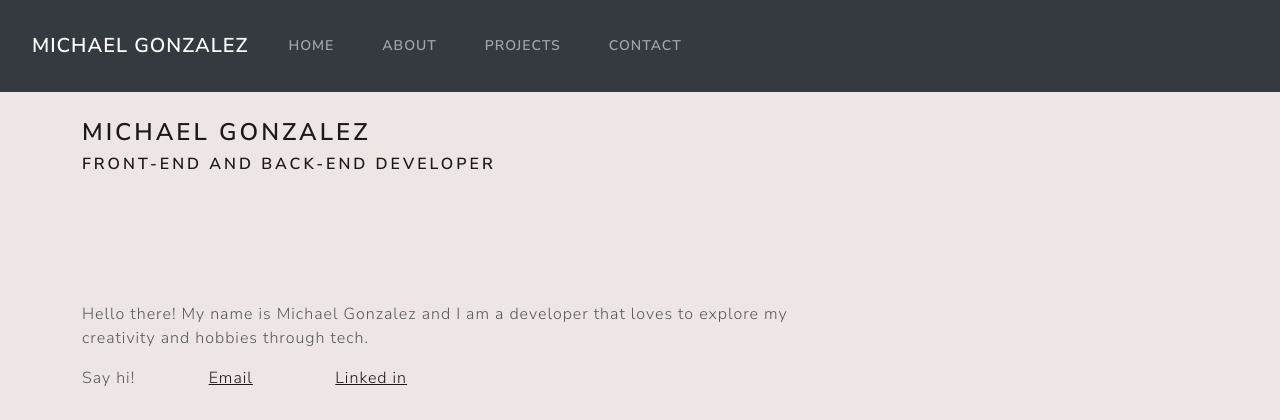
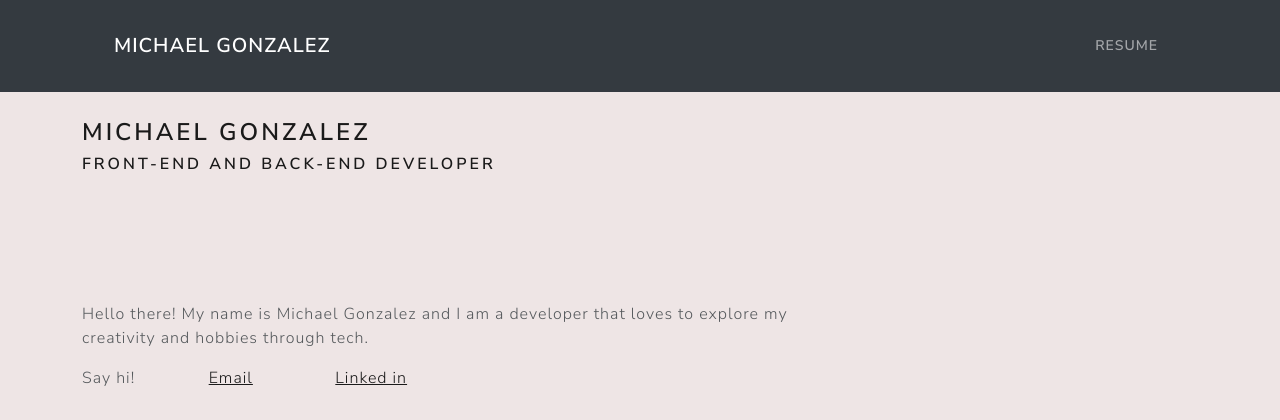
Before and after one commit to mike-gnzz/personal_professional_website, a Django app: page / in a window 1280 px wide. Shown: the top 420 px of the page. Run offline with Django 4.2, Linux system fonts and the light colour scheme; data comes from the database, SQL or seed files in the repository; some libraries are stand-ins or nearby versions.

Commit message:
made changes to navbar to be right aligned and only have resume link

```diff
--- a/templates/base.html
+++ b/templates/base.html
@@ -8,29 +8,23 @@
     <title>{% block title %}Michael Gonzalez{% endblock %}</title>
     <!-- Include bootstrap CSS-->
     <link rel='stylesheet' href="{% static 'pages/css/bootstrap.css' %}">
-
 </head>
 <body>
-    <nav class="navbar navbar-expand-lg navbar-dark bg-dark">
-        <a class="navbar-brand ml-3" href="#"> Michael Gonzalez </a>
-        <button class="navbar-toggler" type="button" data-toggle="collapse" data-target="#navbarNav" aria-controls="navbarNav" aria-expanded="false" aria-label="Toggle navigation">
-            <span class="navbar-toggler-icon"></span>
-        </button>
-        <div class="collapse navbar-collapse" id="navbarNav">
-                <ul class="navbar-nav ml-auto">
+    <nav class="navbar navbar-expand-lg navbar-dark bg-dark fixed-top">
+        <div class="container">
+            <a class="navbar-brand me-auto" href="/"> Michael Gonzalez </a>
+            <button class="navbar-toggler" type="button" data-toggle="collapse" data-target="#navbarNav" aria-controls="navbarNav" aria-expanded="false" aria-label="Toggle navigation">
+                <span class="navbar-toggler-icon"></span>
+            </button>
+            <div class="collapse navbar-collapse" id="navbarNav">
+                <ul class="navbar-nav me-auto">
+                </ul>
+                <ul class ="navbar-nav ms-auto">
                     <li class="nav-item">
-                        <a class="nav-link" href='/home/'>Home</a>
+                        <a class="nav-link" href= {{resume_url}} target = "_blank">Resume</a>
                     </li>
-                    <li class="nav-item">
-                        <a class="nav-link" href= '/home/#about'>About</a>
-                    </li>
-                    <li class="nav-item">
-                        <a class="nav-link" href="/home/#projects">Projects</a>
-                    </li>
-                    <li class="nav-item">
-                        <a class="nav-link" href="/home/#contact">Contact</a>
-                    </li>
-            </ul>
+                </ul>
+            </div>
         </div>
     </nav>
     <div class="container-fluid">
```
